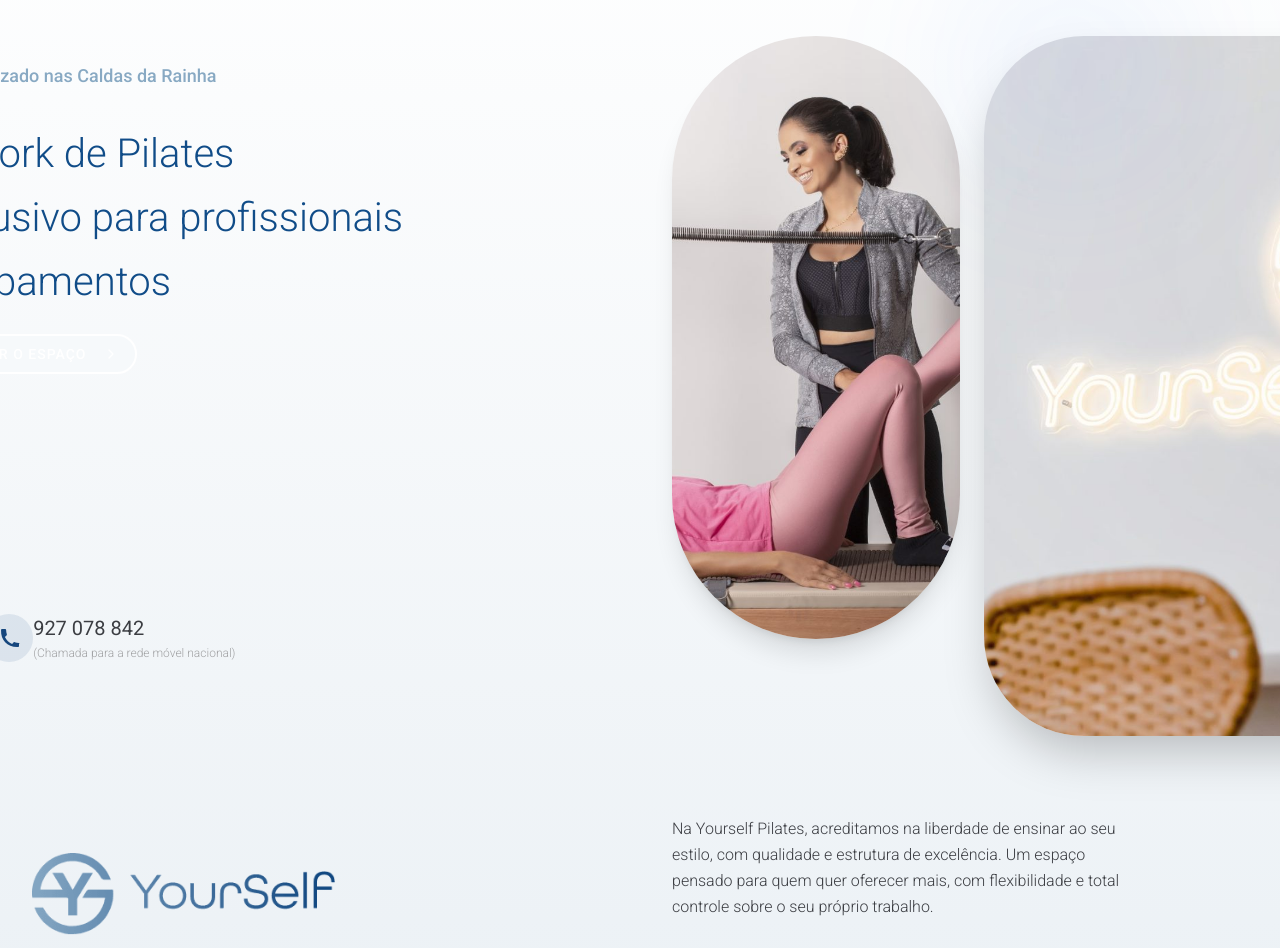
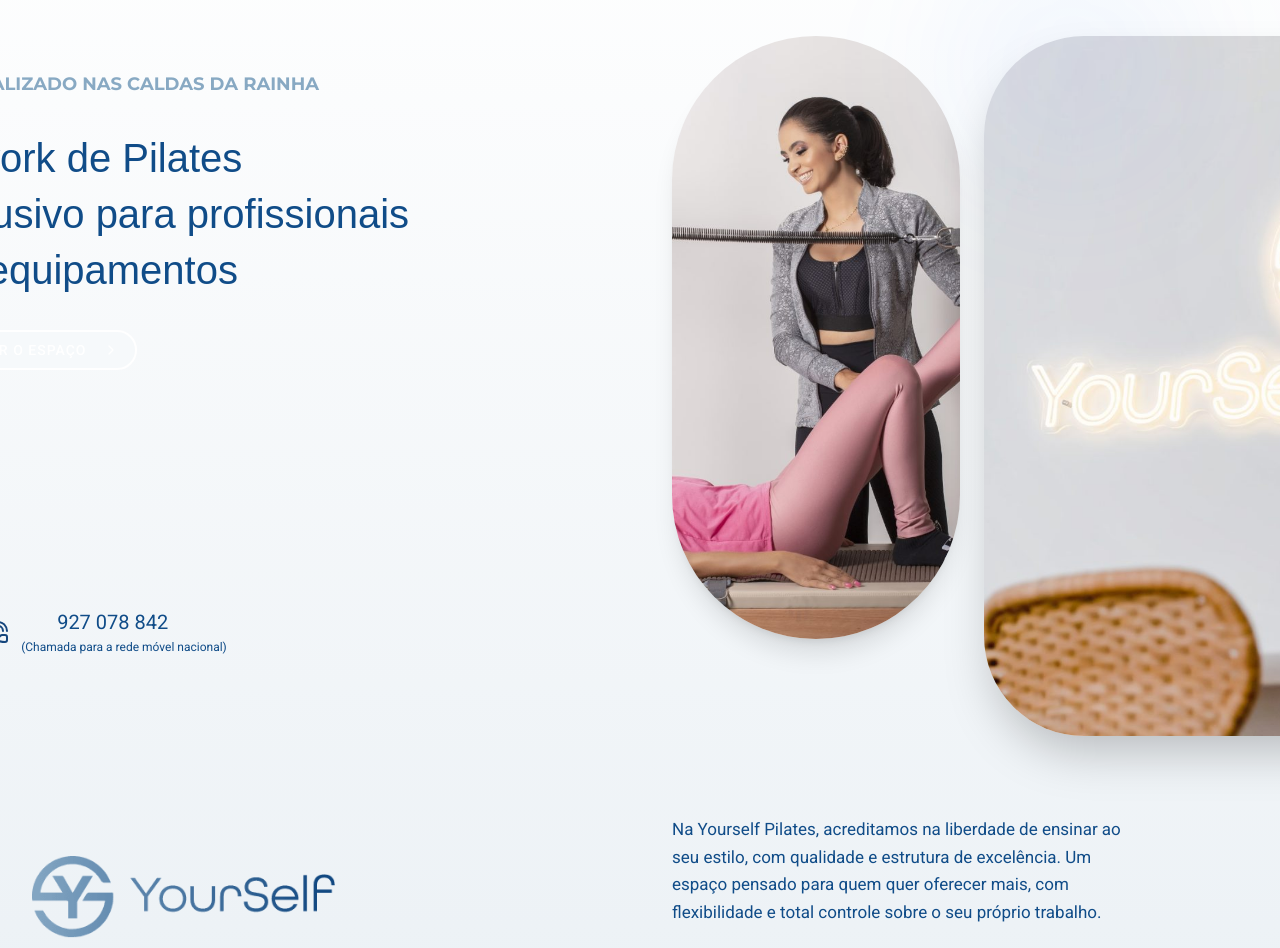
Before and after one commit to AsifIqbal093/YourselfPilates_Main, a Next.js app: page /home in a window 1280 px wide. Shown: the part 140-1088 px from the top of the page. Built offline with nearby package versions, Linux system fonts and the light colour scheme; a web font is replaced by a local one.

Commit message:
Herosection fixed

```diff
--- a/src/components/sections/Home/BrandIntroduction.jsx
+++ b/src/components/sections/Home/BrandIntroduction.jsx
@@ -31,7 +31,6 @@
 						/>
 					</motion.div>
 
-          {/* Right Column - Description */}
 					<motion.div
 						initial={{ opacity: 0, x: 30 }}
 						whileInView={{ opacity: 1, x: 0 }}
@@ -39,18 +38,18 @@
 						transition={{ duration: 0.6 }}
 						className="space-y-6 max-w-[455px] mx-auto md:mx-0"
 					>
-            <p className="text-secondary text-base leading-relaxed">
-              Na Yourself Pilates, acreditamos na liberdade de ensinar ao seu estilo, com qualidade e estrutura de excelência. Um espaço pensado para quem quer oferecer mais, com flexibilidade e total controle sobre o seu próprio trabalho.
+						<p className="text-[#104c88] font-normal text-[17px] leading-relaxed font-sans">
+							Na Yourself Pilates, acreditamos na liberdade de ensinar ao seu
+							estilo, com qualidade e estrutura de excelência. Um espaço pensado
+							para quem quer oferecer mais, com flexibilidade e total controle
+							sobre o seu próprio trabalho.
 						</p>
 
-
-            {/* CTA Link */}
 						<Link
 							href="/sobre"
-              className="inline-block text-lg text-secondary font-normal underline decoration-2 underline-offset-4 hover:text-primary hover:decoration-primary transition-all duration-200 group"
+							className="inline-block text-lg text-[#88a9c3] font-normal underline decoration-2 underline-offset-4 hover:text-primary hover:decoration-primary transition-all duration-200 group"
 						>
 							Saber mais sobre a YourSelf
-
 						</Link>
 					</motion.div>
 				</div>
--- a/src/components/sections/Home/HeroSection.jsx
+++ b/src/components/sections/Home/HeroSection.jsx
@@ -5,10 +5,10 @@
 import Link from "next/link";
 import BrandIntroduction from "@/components/sections/Home/BrandIntroduction";
 import { Button } from "@/components/ui/button";
+import { PhoneCall } from "lucide-react";
 import {
   LocationDotIcon,
   ChevronRightIcon,
-  PhoneIcon,
 } from "@/components/icons/CustomIcons";
 
 const HeroSection = () => {
@@ -33,55 +33,42 @@
 
   return (
     <section className="relative bg-gradient-primary py-16 md:py-20 lg:py-32 overflow-hidden">
-      {/* Container */}
       <div className="container mx-auto px-4 md:px-6 lg:px-8">
         <div className="grid grid-cols-1 lg:grid-cols-2 gap-12 lg:gap-16 items-center">
-          {/* Left Column */}
           <motion.div
             variants={containerVariants}
             initial="hidden"
             animate="visible"
             className="space-y-8 lg:pr-8"
           >
-            {/* Location Badge */}
             <motion.div
               variants={itemVariants}
               className="flex items-center space-x-3 -ml-4 md:-ml-6 lg:-ml-28"
             >
               <LocationDotIcon className="w-5 h-5" />
-              <span className=" text-lg font-medium text-[#88a9c3] ">
-                Localizado nas Caldas da Rainha
+              <span className=" text-lg font-[100] text-[#88a9c3] font-display">
+              LOCALIZADO NAS CALDAS DA RAINHA
               </span>
             </motion.div>
 
-            {/* Heading */}
             <motion.h1
-              className="flex w-full -ml-4 md:-ml-6 lg:-ml-28"
+              className="flex w-full -ml-4 md:-ml-6 lg:-ml-28 font-accent"
               variants={itemVariants}
               style={{
-                fontFamily:
-                  "var(--e-global-typography-primary-font-family), Sans-serif",
-                fontSize: "clamp(34px, 5vw, 40px)",
-                fontWeight: "300",
-                lineHeight:
-                  "var(--e-global-typography-primary-line-height)",
+                fontSize: "40px",
+                fontWeight: "400",
                 color: "#104c88ff",
-                maxWidth: "600px",
+                maxWidth: "500px",
                 display: "-webkit-box",
-                WebkitLineClamp: 3,
-                WebkitBoxOrient: "vertical",
                 overflow: "hidden",
-                marginTop: "20px",
-                marginBottom: "20px",
                 textAlign: "left",
               }}
             >
               Cowork de Pilates <br />
               exclusivo para profissionais <br />
-              equipamentos
+              em equipamentos
             </motion.h1>
 
-            {/* Primary Button below heading */}
             <motion.div variants={itemVariants}>
               <Button
                 asChild
@@ -98,32 +85,29 @@
               </Button>
             </motion.div>
 
-            {/* Divider + Phone */}
             <motion.div
               variants={itemVariants}
               className="flex w-full mt-60 -ml-4 md:-ml-6 lg:-ml-58 items-center space-x-4"
             >
-              {/* Divider on left */}
               <div className="flex items-center space-x-2">
-                <div className="w-[68px] h-[1px] bg-primary" />
-                <span className="text-secondary text-sm font-normal whitespace-nowrap">
+                <div className="w-[68px] h-[1px] bg-[#88a9c3]" />
+                <span className="text-[#15467d] text-sm font-normal whitespace-nowrap font-mono">
                   Ou ligue para o
                 </span>
               </div>
 
-              {/* Phone Button on right */}
               <a
                 href="tel:927078842"
                 className="group inline-flex items-center transition-all duration-200 hover:scale-[1.02]"
               >
-                <div className="flex items-center justify-center w-12 h-12 rounded-full bg-[#15467d]/10 text-[#15467d] group-hover:bg-[#15467d] group-hover:text-white transition-all duration-200 flex-shrink-0">
-                  <PhoneIcon className="w-6 h-6" />
+                <div className="flex items-center justify-center text-[#15467d] mr-3 flex-shrink-0">
+                  <PhoneCall className="w-6 h-6" />
                 </div>
                 <div className="flex flex-col">
-                  <span className="text-secondary font-normal text-xl leading-tight group-hover:text-primary transition-colors duration-200">
+                  <span className="ml-9 font-normal text-xl leading-tight duration-200 text-[#104c88]">
                     927 078 842
                   </span>
-                  <span className="text-muted text-xs mt-1">
+                  <span className="text-xs font-normal mt-1 text-[#104c88] font-mono">
                     (Chamada para a rede móvel nacional)
                   </span>
                 </div>
@@ -131,14 +115,12 @@
             </motion.div>
           </motion.div>
 
-          {/* Right Column - Images */}
           <motion.div
             initial={{ opacity: 0, x: 50 }}
             animate={{ opacity: 1, x: 0 }}
             transition={{ duration: 0.8, delay: 0.3 }}
             className="relative flex flex-col sm:flex-row items-start gap-6 pt-12"
           >
-            {/* Left Image */}
             <div className="w-full sm:w-1/2 flex-shrink-0">
               <Image
                 src="/images/15.jpg"
@@ -150,7 +132,6 @@
               />
             </div>
 
-            {/* Right Image */}
             <div className="w-full sm:w-auto flex-shrink-0">
               <Image
                 src="/images/16.jpg"
@@ -165,7 +146,6 @@
         </div>
       </div>
 
-      {/* Background Decorative Elements */}
       <div className="absolute top-0 left-0 w-full h-full overflow-hidden pointer-events-none">
         <div className="absolute top-20 right-20 w-64 h-64 rounded-full bg-primary/5 blur-3xl" />
         <div className="absolute bottom-20 left-20 w-96 h-96 rounded-full bg-accent/5 blur-3xl" />
```
Lines whose indentation alone changed are shown as unchanged.
